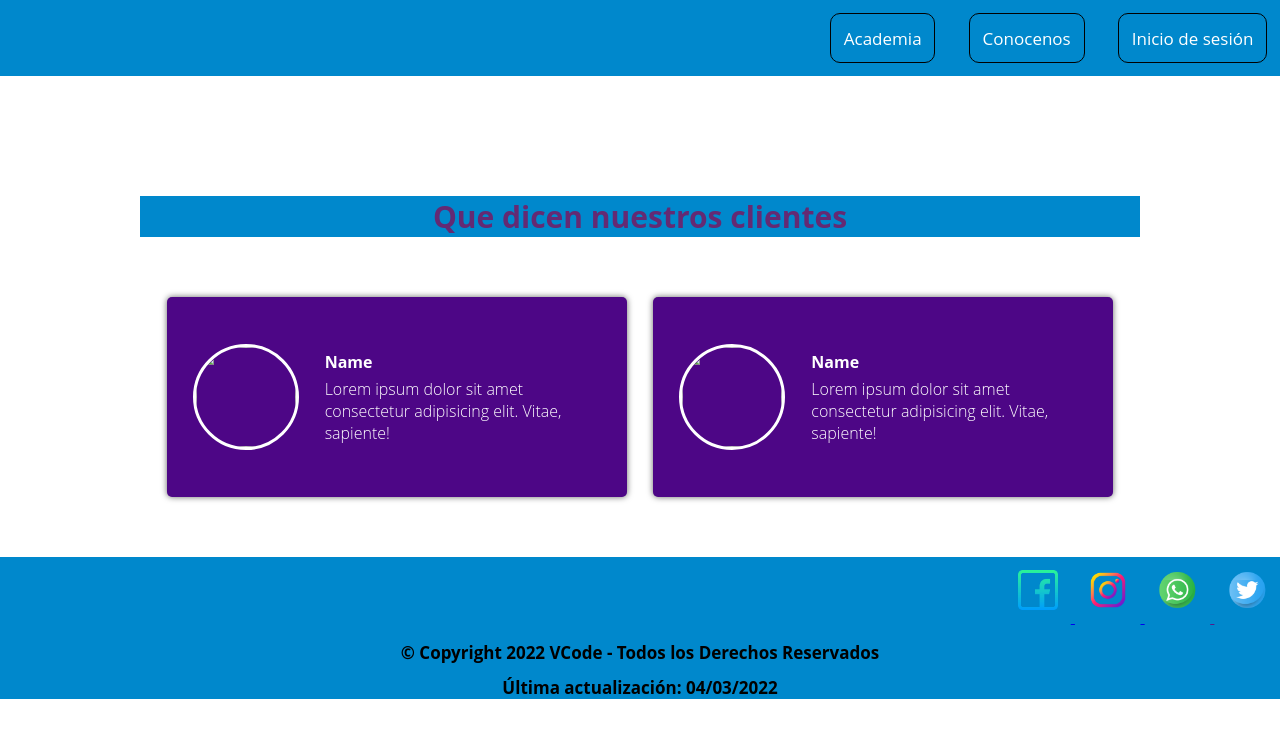
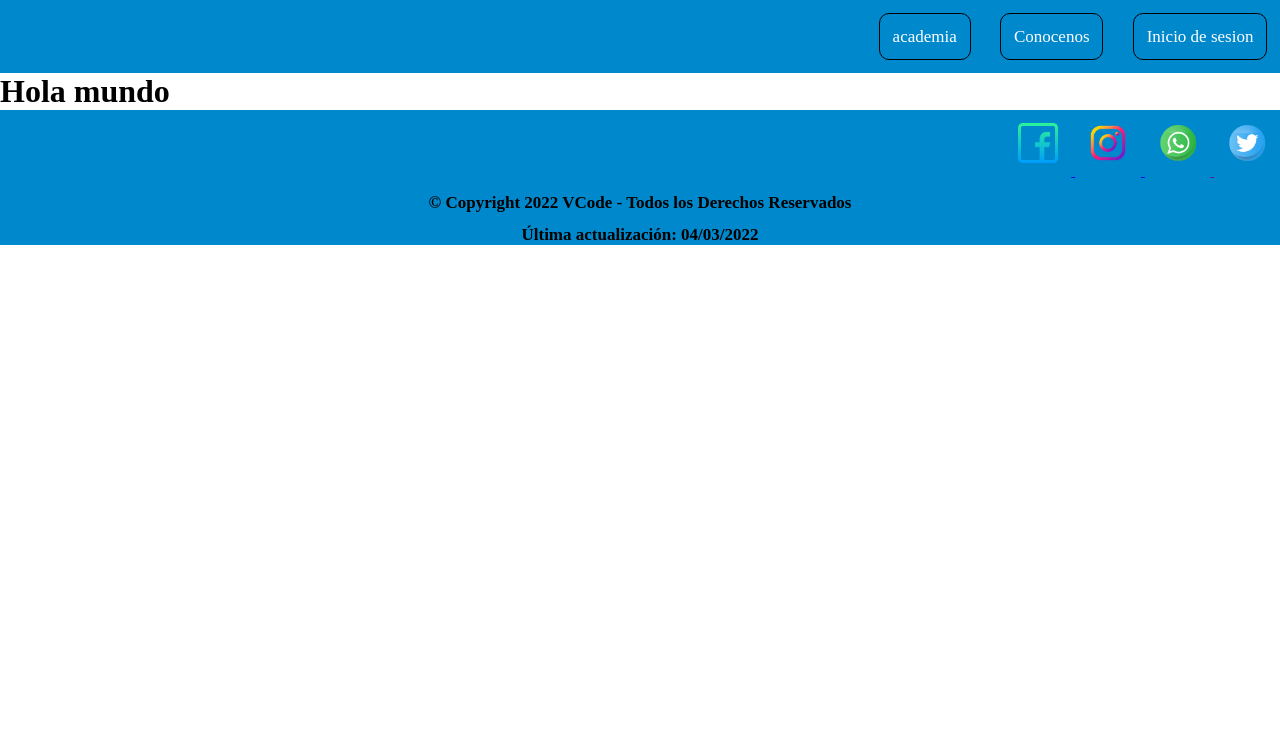
Before and after one commit to Jp3222/JVF_WEB, a plain HTML site: page web/html/inicio.html in a window 1280 px wide. Drawn offline with Linux system fonts and the light colour scheme.

Commit message:
Borrre y regrese a el inicio predeterminado

```diff
--- a/web/html/inicio.html
+++ b/web/html/inicio.html
@@ -4,13 +4,11 @@
 	<meta charset="UTF-8">
 	<meta http-equiv="X-UA-Compatible" content="IE=edge">
 	<meta name="viewport" content="width=device-width, initial-scale=1.0">
-
 	<!--Hojas de estilo en cascada-->
-	<link rel="stylesheet" href="/web/styles/login.css">
 	<link rel="stylesheet" href="/web/styles/cabecera.css">
-    <link rel="stylesheet" href="/web/styles/inicio.css">
 	<!--scrip-->
 	<script src="/web/scripts/vistas.js"></script>
+
 	<!--icono-->
 	<link rel="icon" href="/web/img/Icono2.png">
 
@@ -22,36 +20,17 @@
 		<div class="titulo">
 			<nav class="menu">
 				<ul>
-					<li onclick="getAcademia()">Academia</li>
+					<li onclick="getAcademia()">academia</li>
 					<li onclick="getConocenos()">Conocenos</li>
-					<li onclick="getRegistro()">Inicio de sesión</li>
+					<li onclick="getRegistro()">Inicio de sesion</li>
 				</ul>
 			</nav>
 		</div>
 
-        <!--contenido-->
-        <div>
-            <section class="clientes contenedor">
-                <h2 class="titulo">Que dicen nuestros clientes</h2>
-                <div class="cards">
-                    <div class="card">
-                        <img src="img/face1.jpg" alt="">
-                        <div class="contenido-texto-card">
-                            <h4>Name</h4>
-                            <p>Lorem ipsum dolor sit amet consectetur adipisicing elit. Vitae, sapiente!</p>
+		<div class="contenido">
+			<h1>Hola mundo</h1>
 		</div>
-                    </div>
-                    <div class="card">
-                        <img src="img/face2.jpg" alt="">
-                        <div class="contenido-texto-card">
-                            <h4>Name</h4>
-                            <p>Lorem ipsum dolor sit amet consectetur adipisicing elit. Vitae, sapiente!</p>
-                        </div>
-                    </div>
-                </div>
-            </section>
-        </div>
-        <!--pie-->
+
 		<div class="pie">
 			<div class="redes">
 				<a href="https://www.facebook.com">
@@ -72,7 +51,7 @@
 				<h1>Última actualización: 04/03/2022</h1>
 			</footer>
 		</div>
+	</div>
 
-    </div>
 </body>
 </html>
```
Lines whose indentation alone changed are shown as unchanged.
